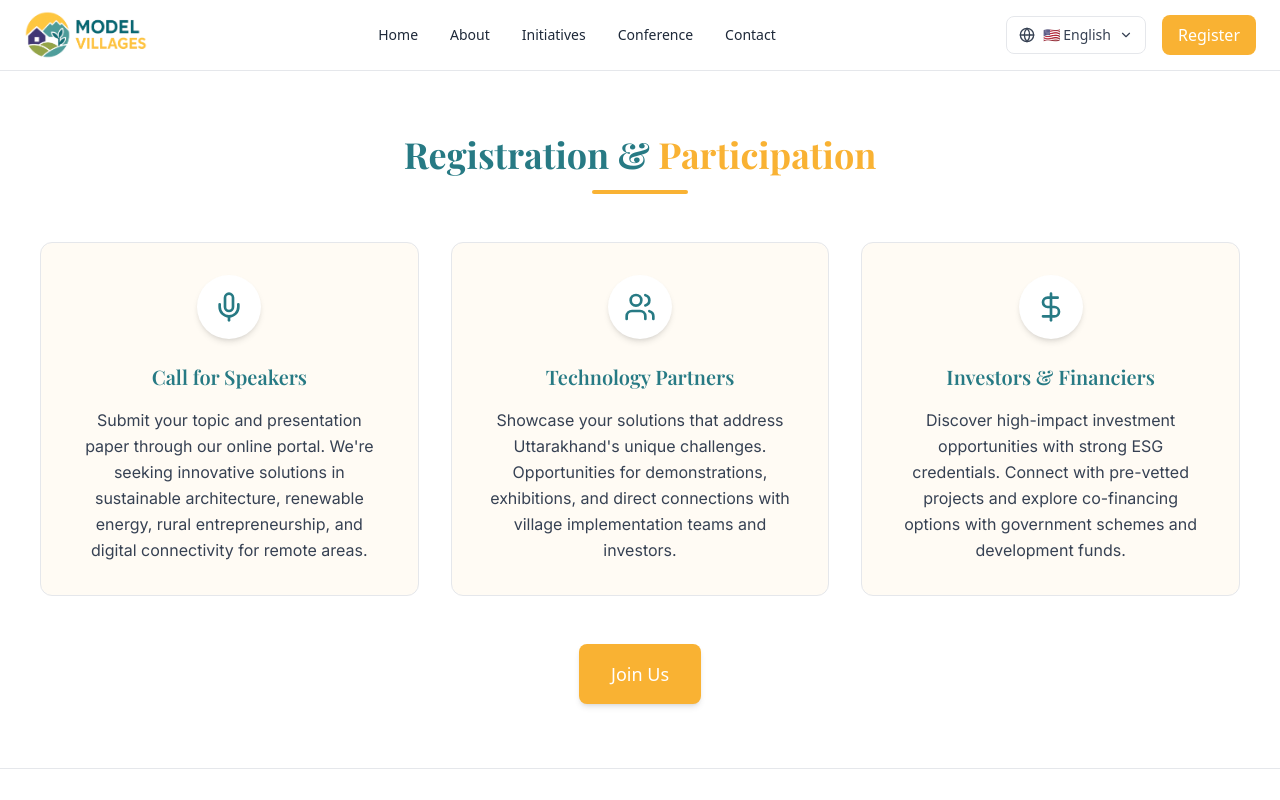
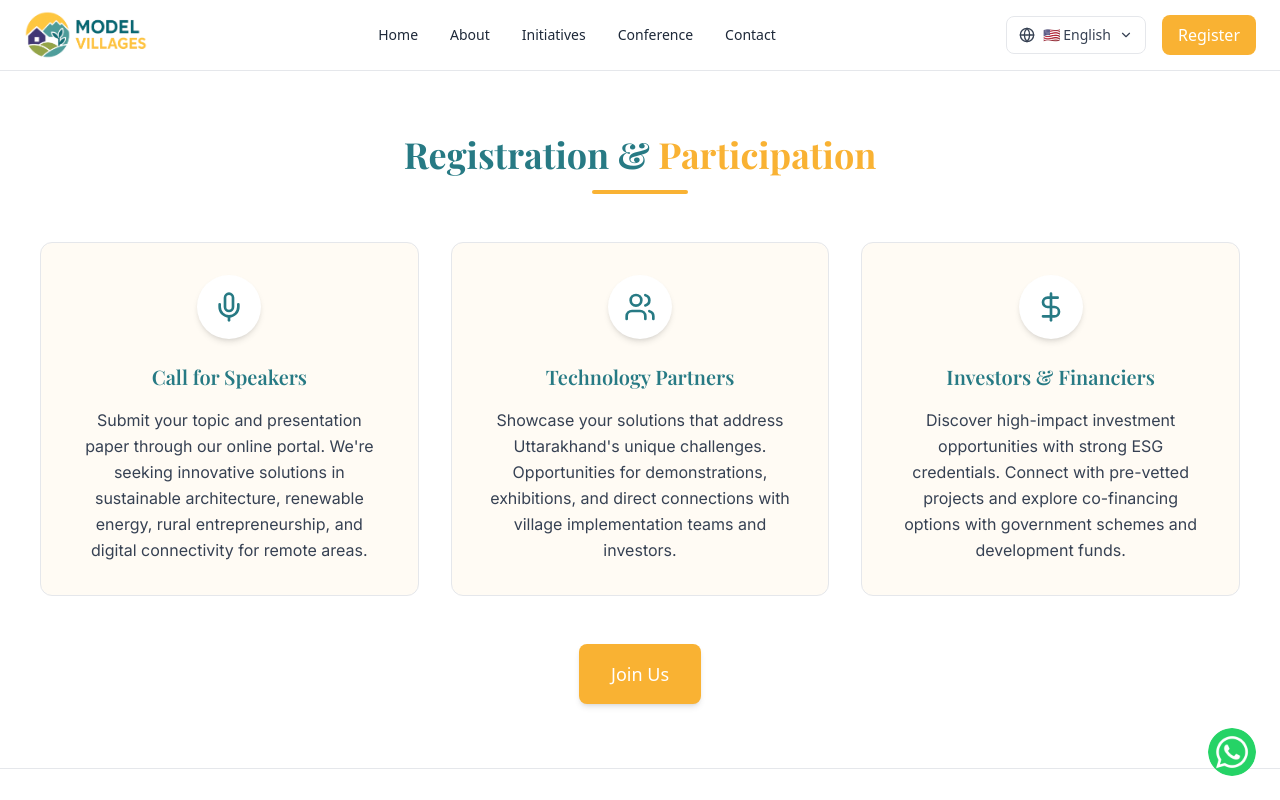
Before and after one commit to TusharDimri/Model-Village-Initiative, a Next.js app: page /register in a window 1280 px wide. Shown: the top 800 px of the page. Built offline with nearby package versions, Linux system fonts and the light colour scheme; a web font is replaced by a local one.

Commit message:
Fix links and fix sizes

```diff
--- a/app/contact/page.js
+++ b/app/contact/page.js
@@ -13,11 +13,11 @@ export default function ContactPage() {
     const whatsappNumber = "919811431604"; // WhatsApp format without '+'
 
     return (
-        <section className="bg-white py-16 mt-[70px]">
+        <section className="bg-white py-12 md:py-16 mt-[70px]">
             <div className="max-w-7xl mx-auto px-4 sm:px-6">
                 {/* Heading */}
                 <div className="text-center mb-6 lg:mb-12">
-                    <h2 className="font-playfair text-3xl sm:text-4xl lg:text-5xl font-bold text-[#277A84]">
+                    <h2 className="font-playfair  text-3xl sm:text-4xl font-bold text-[#277A84]">
                         {t('contact.title')}<span className="text-[#F9B233]"> & {t('contact.support')}</span>
                     </h2>
                     <div className="mt-4 mx-auto h-1 w-20 sm:w-24 bg-[#F9B233] rounded"></div>
--- a/app/register/page.js
+++ b/app/register/page.js
@@ -26,7 +26,7 @@ export default function Registration() {
     const whatsappMessage = encodeURIComponent(t('register.whatsappMessage'));
 
     return (
-        <section className="bg-white py-16 px-6 sm:px-10 mt-[70px]">
+        <section className="bg-white py-12 md:py-16 px-6 sm:px-10 mt-[70px]">
             <div className="max-w-7xl mx-auto text-center">
                 {/* Heading */}
                 <h2 className="font-playfair text-3xl sm:text-4xl font-bold text-[#277A84]">
--- a/components/Header.jsx
+++ b/components/Header.jsx
@@ -5,6 +5,7 @@ import { useTranslation } from "react-i18next";
 import Link from "next/link";
 import { Menu, X } from "lucide-react";
 import LanguageToggle from "./LanguageToggle";
+import Image from "next/image";
 
 export default function Header() {
     const [mobileMenuOpen, setMobileMenuOpen] = useState(false);
@@ -34,6 +35,8 @@ export default function Header() {
     }, [isHome]);
 
     return (
+        <>
+            {/* HEADER */}
             <header
                 className={`fixed top-0 w-full z-50 transition-all duration-300 ${scrolled
                         ? "bg-white border-b border-gray-200 text-gray-800"
@@ -44,17 +47,31 @@ export default function Header() {
                     {/* Logo */}
                     <div className="flex items-center gap-2">
                         <Link href="/">
-                        <img src="/Logo.png" alt="Model Villages Logo" className="h-[50px] w-auto" />
+                            <img
+                                src="/Logo.png"
+                                alt="Model Villages Logo"
+                                className="h-[50px] w-auto"
+                            />
                         </Link>
                     </div>
 
                     {/* Desktop Nav */}
                     <nav className="hidden md:flex gap-8 text-sm font-medium">
-                    <Link href="/" className="hover:text-[#F9B233] transition">{t('nav.home')}</Link>
-                    <Link href="/#about" className="hover:text-[#F9B233] transition">{t('nav.about')}</Link>
-                    <Link href="/#initiatives" className="hover:text-[#F9B233] transition">{t('nav.initiatives')}</Link>
-                    <Link href="/#conference" className="hover:text-[#F9B233] transition">{t('nav.conference')}</Link>
-                    <Link href="/contact" className="hover:text-[#F9B233] transition">{t('nav.contact')}</Link>
+                        <Link href="/" className="hover:text-[#F9B233] transition">
+                            {t("nav.home")}
+                        </Link>
+                        <Link href="/#about" className="hover:text-[#F9B233] transition">
+                            {t("nav.about")}
+                        </Link>
+                        <Link href="/#initiatives" className="hover:text-[#F9B233] transition">
+                            {t("nav.initiatives")}
+                        </Link>
+                        <Link href="/#conference" className="hover:text-[#F9B233] transition">
+                            {t("nav.conference")}
+                        </Link>
+                        <Link href="/contact" className="hover:text-[#F9B233] transition">
+                            {t("nav.contact")}
+                        </Link>
                     </nav>
 
                     {/* CTA + Language Toggle + Mobile Menu Button */}
@@ -64,7 +81,7 @@ export default function Header() {
                             href="/register"
                             className="hidden md:inline-block bg-[#F9B233] text-white px-4 py-2 rounded-lg hover:bg-[#E6A32B] transition"
                         >
-                        {t('nav.register')}
+                            {t("nav.register")}
                         </Link>
                         <button
                             className="md:hidden p-2 rounded-lg transition hover:bg-white/10"
@@ -81,7 +98,11 @@ export default function Header() {
                         {/* Top Bar */}
                         <div className="flex items-center justify-between px-6 h-[70px] border-b border-gray-200">
                             <Link href="/" onClick={() => setMobileMenuOpen(false)}>
-                            <img src="/Logo.png" alt="Model Villages Logo" className="h-[50px] w-auto" />
+                                <img
+                                    src="/Logo.png"
+                                    alt="Model Villages Logo"
+                                    className="h-[50px] w-auto"
+                                />
                             </Link>
                             <button
                                 className="p-2 rounded-lg hover:bg-gray-100"
@@ -93,28 +114,67 @@ export default function Header() {
 
                         {/* Menu Items */}
                         <nav className="flex flex-col items-center justify-center flex-1 gap-6 text-lg font-medium text-gray-800">
-                        <Link href="/" className="hover:text-[#F9B233]" onClick={() => setMobileMenuOpen(false)}>{t('nav.home')}</Link>
-                        <Link href="/#about" className="hover:text-[#F9B233]" onClick={() => setMobileMenuOpen(false)}>{t('nav.about')}</Link>
-                        <Link href="/#initiatives" className="hover:text-[#F9B233]" onClick={() => setMobileMenuOpen(false)}>{t('nav.initiatives')}</Link>
-                        <Link href="/#conference" className="hover:text-[#F9B233]" onClick={() => setMobileMenuOpen(false)}>{t('nav.conference')}</Link>
-                        <Link href="/contact" className="hover:text-[#F9B233]" onClick={() => setMobileMenuOpen(false)}>{t('nav.contact')}</Link>
+                            <Link
+                                href="/"
+                                className="hover:text-[#F9B233]"
+                                onClick={() => setMobileMenuOpen(false)}
+                            >
+                                {t("nav.home")}
+                            </Link>
+                            <Link
+                                href="/#about"
+                                className="hover:text-[#F9B233]"
+                                onClick={() => setMobileMenuOpen(false)}
+                            >
+                                {t("nav.about")}
+                            </Link>
+                            <Link
+                                href="/#initiatives"
+                                className="hover:text-[#F9B233]"
+                                onClick={() => setMobileMenuOpen(false)}
+                            >
+                                {t("nav.initiatives")}
+                            </Link>
+                            <Link
+                                href="/#conference"
+                                className="hover:text-[#F9B233]"
+                                onClick={() => setMobileMenuOpen(false)}
+                            >
+                                {t("nav.conference")}
+                            </Link>
+                            <Link
+                                href="/contact"
+                                className="hover:text-[#F9B233]"
+                                onClick={() => setMobileMenuOpen(false)}
+                            >
+                                {t("nav.contact")}
+                            </Link>
                             <Link
                                 href="/register"
                                 className="bg-[#F9B233] text-white px-6 py-3 rounded-lg hover:bg-[#E6A32B] transition"
                                 onClick={() => setMobileMenuOpen(false)}
                             >
-                            {t('nav.register')}
+                                {t("nav.register")}
                             </Link>
-                        {/* Mobile Language Toggle */}
-                        <div className="mt-6 p-4 bg-gray-50 rounded-lg">
-                            <div className="text-center mb-3">
-                                <p className="text-sm font-medium text-gray-700">Language / भाषा</p>
-                            </div>
-                            <LanguageToggle scrolled={true} />
-                        </div>
                         </nav>
                     </div>
                 )}
             </header>
+
+            {/* FLOATING WHATSAPP BUTTON */}
+            <a
+                href="https://wa.me/919811431604?text=Hello%2C%20I%20would%20like%20to%20know%20more%20about%20the%20Model%20Villages%20initiative."
+                target="_blank"
+                rel="noopener noreferrer"
+                className="fixed bottom-6 right-6 z-50 w-12 h-12"
+            >
+                <Image
+                    src="/whatsapp.png"
+                    fill
+                    alt="WhatsApp"
+                    className=" rounded-full cover"
+                />
+            </a>
+        </>
     );
 }
--- a/components/LanguageToggle.jsx
+++ b/components/LanguageToggle.jsx
@@ -57,7 +57,7 @@ export default function LanguageToggle({ scrolled }) {
           onClick={() => setIsOpen(!isOpen)}
           disabled={isAnimating}
           className={`
-            group relative flex items-center gap-2 px-3 py-2 rounded-lg
+            group relative  cursor-pointer flex items-center gap-2 px-3 py-2 rounded-lg
             transition-all duration-300 ease-out
             ${scrolled
               ? 'text-gray-700 hover:text-[#277A84] hover:bg-gray-50 border border-gray-200 hover:border-[#277A84]/30'
--- a/components/home/Agenda.jsx
+++ b/components/home/Agenda.jsx
@@ -19,7 +19,7 @@ export default function Agenda() {
     ];
 
     return (
-        <section className="bg-white pt-12 sm:pt-16 scroll-mt-12 sm:scroll-mt-16" id="conference">
+        <section className="bg-white pt-12 md:pt-16 scroll-mt-12 md:scroll-mt-16" id="conference">
             <div className="max-w-7xl mx-auto px-4 sm:px-6">
                 {/* Heading */}
                 <div className="text-center mb-12 sm:mb-16">
--- a/components/home/Conference.jsx
+++ b/components/home/Conference.jsx
@@ -22,7 +22,7 @@ export default function Conference() {
     ];
 
     return (
-        <section className="bg-white py-16">
+        <section className="bg-white py-12 md:py-16">
             <div className="max-w-7xl mx-auto grid grid-cols-1 lg:grid-cols-3 gap-10 px-4 sm:px-6 lg:px-8 items-center">
 
                 {/* Left Content */}
--- a/components/home/Ideas.jsx
+++ b/components/home/Ideas.jsx
@@ -42,7 +42,7 @@ export default function Ideas() {
                 </div>
 
                 {/* Right Content */}
-                <div className="pt-16 px-6 sm:px-10 lg:pt-20 lg:col-span-2">
+                <div className="px-6 sm:px-10 pt-12 md:pt-16 lg:col-span-2">
                     {/* Section Heading */}
                     <h2 className="font-playfair text-3xl sm:text-4xl lg:text-5xl font-bold text-[#277A84] text-center mt-5 lg:mt-0">
                         {t('ideas.title')} <span className="text-[#F9B233]">{t('ideas.subtitle')}</span>
--- a/components/home/Stakeholders.jsx
+++ b/components/home/Stakeholders.jsx
@@ -26,7 +26,7 @@ export default function Stakeholders() {
             <div className="max-w-7xl mx-auto grid grid-cols-1 lg:grid-cols-3">
 
                 {/* Text Section - 2/3 */}
-                <div className="lg:col-span-2 px-6 sm:px-10 pt-12 lg:pt-20 flex flex-col justify-center">
+                <div className="lg:col-span-2 px-6 sm:px-10 pt-12 md:pt-16 flex flex-col justify-center">
                     <h2 className="font-playfair text-3xl sm:text-4xl lg:text-5xl font-bold text-[#277A84] text-center">
                         {t('stakeholders.title')}{" "}
                         <span className="text-[#F9B233]">{t('stakeholders.subtitle')}</span>
--- a/components/home/Themes.jsx
+++ b/components/home/Themes.jsx
@@ -29,7 +29,7 @@ export default function Themes() {
     ];
 
     return (
-        <section className="bg-white pt-3 sm:pt-20 scroll-mt-3 sm:scroll-mt-16" id="initiatives">
+        <section className="bg-white pt-3 md:pt-12 scroll-mt-3 sm:scroll-mt-12" id="initiatives">
             <div className="max-w-7xl mx-auto px-6">
                 {/* Section Heading */}
                 <h2 className="font-playfair text-3xl sm:text-4xl lg:text-5xl font-bold text-center text-[#277A84]">
--- a/components/home/Why.jsx
+++ b/components/home/Why.jsx
@@ -7,7 +7,7 @@ export default function Why() {
     const { t } = useTranslation();
 
     return (
-        <section className="relative w-full bg-white pt-16 sm:pt-20 scroll-mt-16 sm:scroll-mt-16" id="about">
+        <section className="relative w-full bg-white pt-12 md:pt-16 scroll-mt-12 sm:scroll-mt-16" id="about">
             <div className="max-w-7xl mx-auto px-6 grid grid-cols-1 lg:grid-cols-2 gap-12 items-center">
 
                 {/* Text Content */}
```
Also changed, not shown: public/whatsapp.png (added). Lines whose indentation alone changed are shown as unchanged.
